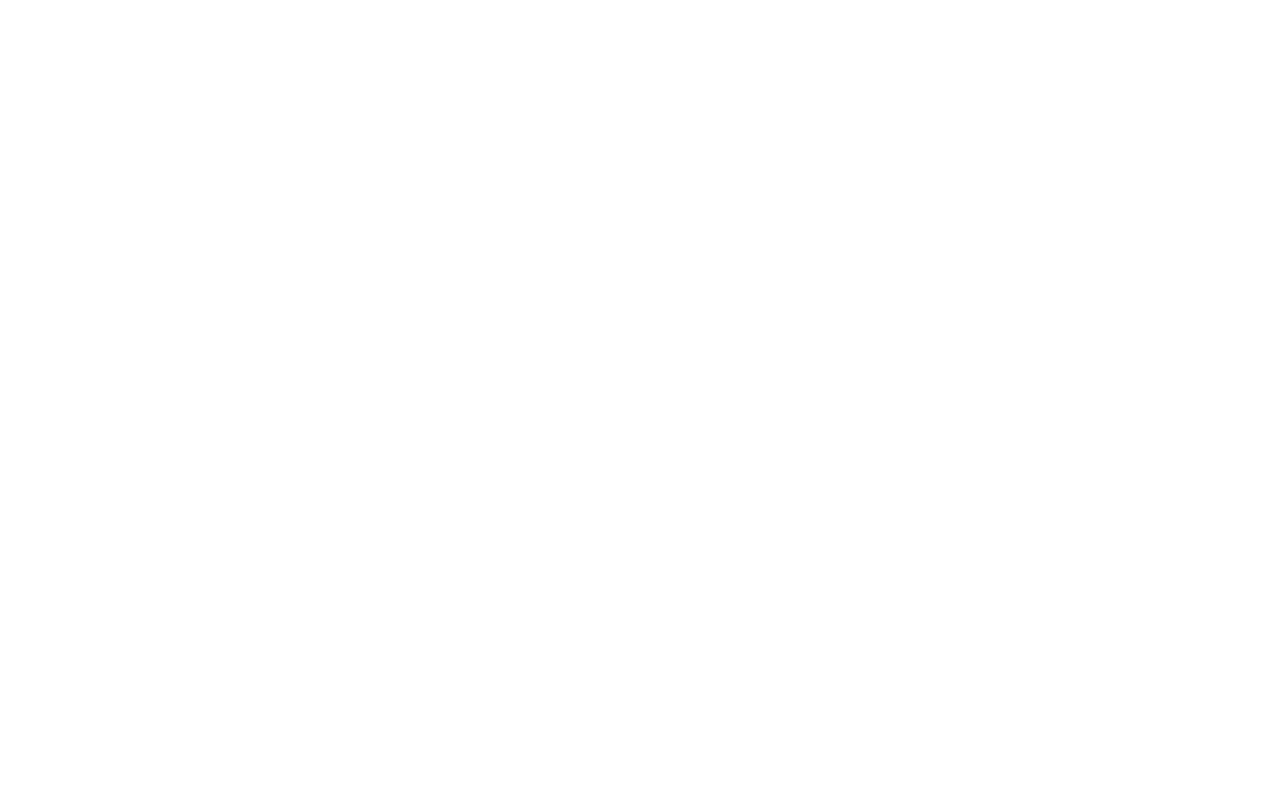
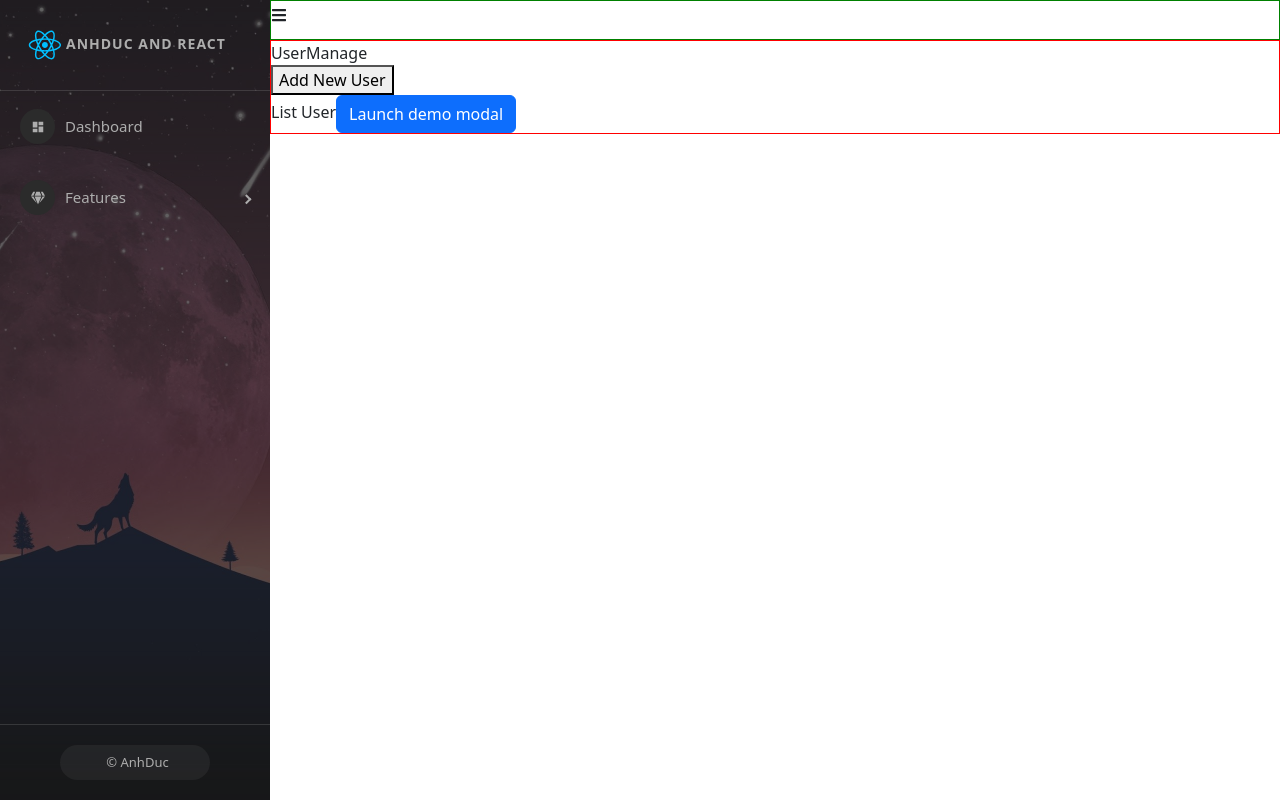
Before and after one commit to AnhDucPhan/Learn-react-, a React (Create React App) app: page /admins/manage-users in a window 1280 px wide. Before the commit this address had no page. Built offline with nearby package versions, Linux system fonts and the light colour scheme.

Commit message:
update modal add user

```diff
--- a/src/App.scss
+++ b/src/App.scss
@@ -84,6 +84,7 @@
           background-color: black;
           color: white;
           margin-right: 25px;
+          border: none;
 
           &:hover {
             background: rgb(46, 46, 46);
--- /dev/null
+++ b/src/components/Admin/Content/dashboard.js
@@ -0,0 +1,8 @@
+const Dashboard = (props) => {
+    return (
+        <div>
+            Dashboard
+        </div>
+    )
+}
+export default Dashboard;
--- /dev/null
+++ b/src/components/Admin/Content/modalCreateUser.js
@@ -0,0 +1,64 @@
+import { useState } from 'react';
+import Button from 'react-bootstrap/Button';
+import Modal from 'react-bootstrap/Modal';
+
+const ModalCreateUser=(props)=> {
+  const [show, setShow] = useState(false);
+
+  const handleClose = () => setShow(false);
+  const handleShow = () => setShow(true);
+
+  return (
+    <>
+      <Button variant="primary" onClick={handleShow}>
+        Launch demo modal
+      </Button>
+
+      <Modal
+      show={show}
+      onHide={handleClose}
+      size='xl'
+      backdrop='static'>
+        <Modal.Header closeButton>
+          <Modal.Title>Add new user</Modal.Title>
+        </Modal.Header>
+        <Modal.Body>
+          <form className="row g-3">
+            <div className="col-md-6">
+              <label className="form-label">Email</label>
+              <input type="email" className="form-control" />
+            </div>
+            <div className="col-md-6">
+              <label className="form-label">Password</label>
+              <input type="password" className="form-control"/>
+            </div>
+            <div className="col-md-6">
+              <label className="form-label">UserName</label>
+              <input type="text" className="form-control"/>
+            </div>
+            <div className="col-md-4">
+              <label className="form-label">Role</label>
+              <select className="form-select">
+                <option selected value='USER'>USER</option>
+                <option value='ADMIN'>ADMIN</option>
+              </select>
+            </div>
+            <div className='col-md-12'>Image
+              <input type='file'/>
+            </div>
+          </form>
+        </Modal.Body>
+        <Modal.Footer>
+          <Button variant="secondary" onClick={handleClose}>
+            Close
+          </Button>
+          <Button variant="primary" onClick={handleClose}>
+            Save
+          </Button>
+        </Modal.Footer>
+      </Modal>
+    </>
+  );
+}
+
+export default ModalCreateUser;
--- /dev/null
+++ b/src/components/Admin/Content/userManage.js
@@ -0,0 +1,23 @@
+import ModalCreateUser from "./modalCreateUser";
+
+
+
+const UserManage = (props) => {
+  return (
+    <div className="manage-user-container">
+      <div className="title">
+        UserManage
+      </div>
+      <div className="user-content">
+        <div className="btn-add-user">
+          <button>Add New User</button>
+        </div>
+        <div>
+          List User
+          <ModalCreateUser />
+        </div>
+      </div>
+    </div>
+  )
+}
+export default UserManage;
--- a/src/components/Admin/admin.js
+++ b/src/components/Admin/admin.js
@@ -2,6 +2,7 @@
 import './admin.scss'
 import { FaBars } from 'react-icons/fa'
 import { useState } from "react"
+import { Outlet } from "react-router-dom"
 
 const Admin = (props) => {
     const [collapsed, setCollapsed] = useState(false)
@@ -15,8 +16,12 @@
                     <SideBar collapsed={collapsed} />
                 </div>
                 <div className="admin-content">
-                    <FaBars onClick={() => { setCollapsed(!collapsed) }}></FaBars>
-                    This is component Admin
+                    <div className="admin-header">
+                        <FaBars onClick={() => { setCollapsed(!collapsed) }}></FaBars>
+                    </div>
+                    <div className="admin-main">
+                        <Outlet />
+                    </div>
                 </div>
             </div>
         </div>
--- a/src/components/Admin/admin.scss
+++ b/src/components/Admin/admin.scss
@@ -5,7 +5,18 @@
         .pro-sidebar {
             height: 100vh;
         }
+    }
 
+    .admin-content {
+        width: 100%;
 
+        .admin-header {
+            height: 40px;
+            border: 1px solid green;
+        }
+
+        .admin-main {
+            border: 1px solid red;
+        }
     }
 }
--- a/src/components/Admin/sidebar.js
+++ b/src/components/Admin/sidebar.js
@@ -14,6 +14,8 @@
 import { DiReact } from 'react-icons/di'
 import { MdDashboard } from 'react-icons/md'
 import './sidebar.scss'
+import { Link } from 'react-router-dom';
+
 
 const SideBar = ({ image, collapsed, toggled, handleToggleSidebar }) => {
     return (
@@ -46,10 +48,11 @@
                 <SidebarContent>
                     <Menu iconShape="circle">
                         <MenuItem
-                            icon={<MdDashboard/>}
+                            icon={<MdDashboard />}
                         // suffix={<span className="badge red">New</span>}
                         >
                             Dashboard
+                            <Link to='/admins' />
                         </MenuItem>
                         {/* <MenuItem icon={<FaGem />}>components</MenuItem> */}
                     </Menu>
@@ -60,7 +63,7 @@
                             icon={<FaGem />}
                             title='Features'
                         >
-                            <MenuItem>User Manage</MenuItem>
+                            <MenuItem>User Manage <Link to='manage-users' /></MenuItem>
                             <MenuItem>QuizTest Manage</MenuItem>
                             <MenuItem>Question Manage</MenuItem>
                         </SubMenu>
--- a/src/components/Header/header.js
+++ b/src/components/Header/header.js
@@ -4,7 +4,7 @@
 import NavDropdown from 'react-bootstrap/NavDropdown';
 import { NavLink } from 'react-router-dom';
 
-const Header = () => {
+const Header = (props) => {
     return (
         <Navbar expand="lg" className="bg-body-tertiary">
             <Container>
--- a/src/components/Home/homepage.js
+++ b/src/components/Home/homepage.js
@@ -2,7 +2,7 @@
 
 
 
-const HomePage = () => {
+const HomePage = (props) => {
     return (
         <div className="homepage-container">
             <video autoPlay muted loop>
--- a/src/index.js
+++ b/src/index.js
@@ -9,6 +9,8 @@
 import User from './components/User/user';
 import Admin from './components/Admin/admin';
 import HomePage from './components/Home/homepage';
+import UserManage from './components/Admin/Content/userManage';
+import Dashboard from './components/Admin/Content/dashboard';
 
 const root = ReactDOM.createRoot(document.getElementById('root'));
 root.render(
@@ -18,9 +20,12 @@
       <Routes>
         <Route path='/' element={<App />}>
           <Route index element={<HomePage />} />
-          <Route path='/users' element={<User />} />
+          <Route path='users' element={<User />} />
         </Route>
-        <Route path='/admins' element={<Admin />} />
+        <Route path='/admins' element={<Admin />}>
+          <Route index element={<Dashboard />} />
+          <Route path='manage-users' element={<UserManage />} />
+        </Route>
       </Routes>
     </BrowserRouter>
     {/* </React.StrictMode> */}
```
